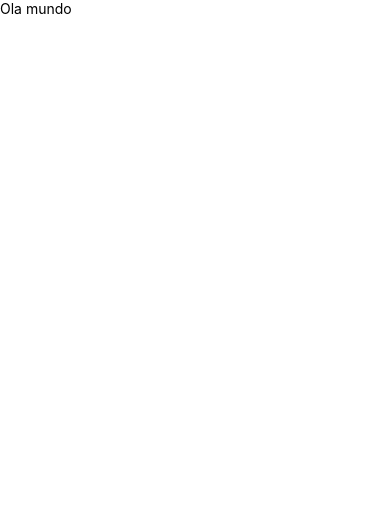
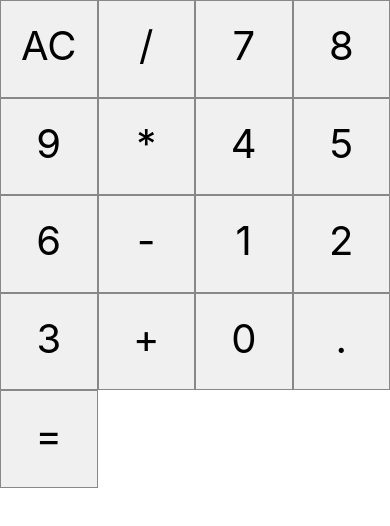
Before and after one commit to LucasAngelo20/Udemy---calculator, a React Native app: screen / in a window 390 px wide. Shown: the top 526 px of the page. Built offline with nearby package versions, Linux system fonts and the light colour scheme.

Commit message:
Componente button

```diff
--- a/App.js
+++ b/App.js
@@ -1,12 +1,41 @@
-import React from 'react'
-import { View, Text } from 'react-native'
+import React from 'react';
+import {View, Text, StyleSheet} from 'react-native';
+import Button from './src/components/Button';
 
 const App = () => {
   return (
-    <View>
-      <Text>Ola mundo</Text>
+    <View style={styles.container}>
+      <View style={styles.buttons}>
+        <Button label="AC" />
+        <Button label="/" />
+        <Button label="7" />
+        <Button label="8" />
+        <Button label="9" />
+        <Button label="*" />
+        <Button label="4" />
+        <Button label="5" />
+        <Button label="6" />
+        <Button label="-" />
+        <Button label="1" />
+        <Button label="2" />
+        <Button label="3" />
+        <Button label="+" />
+        <Button label="0" />
+        <Button label="." />
+        <Button label="=" />
+      </View>
     </View>
-  )
-}
+  );
+};
 
-export default App
+export default App;
+
+const styles = StyleSheet.create({
+  container: {
+    flex: 1,
+  },
+  buttons: {
+    flexDirection: 'row',
+    flexWrap: 'wrap',
+  },
+});
--- a/src/components/Button.js
+++ b/src/components/Button.js
@@ -5,7 +5,7 @@ const styles = StyleSheet.create({
   button: {
     fontSize: 40,
     height: Dimensions.get('window').width / 4,
-    width: Dimensons.get('window').width/4,
+    width: Dimensions.get('window').width/4,
     padding:20,
     backgroundColor:'#f0f0f0',
     textAlign: 'center',
@@ -13,3 +13,11 @@ const styles = StyleSheet.create({
     borderColor:'#888',
   },
 });
+
+export default props => {
+    return(
+        <TouchableHighlight onPress={props.onClick}>
+            <Text style={styles.button}>{props.label}</Text>
+        </TouchableHighlight>
+    )
+}
```
